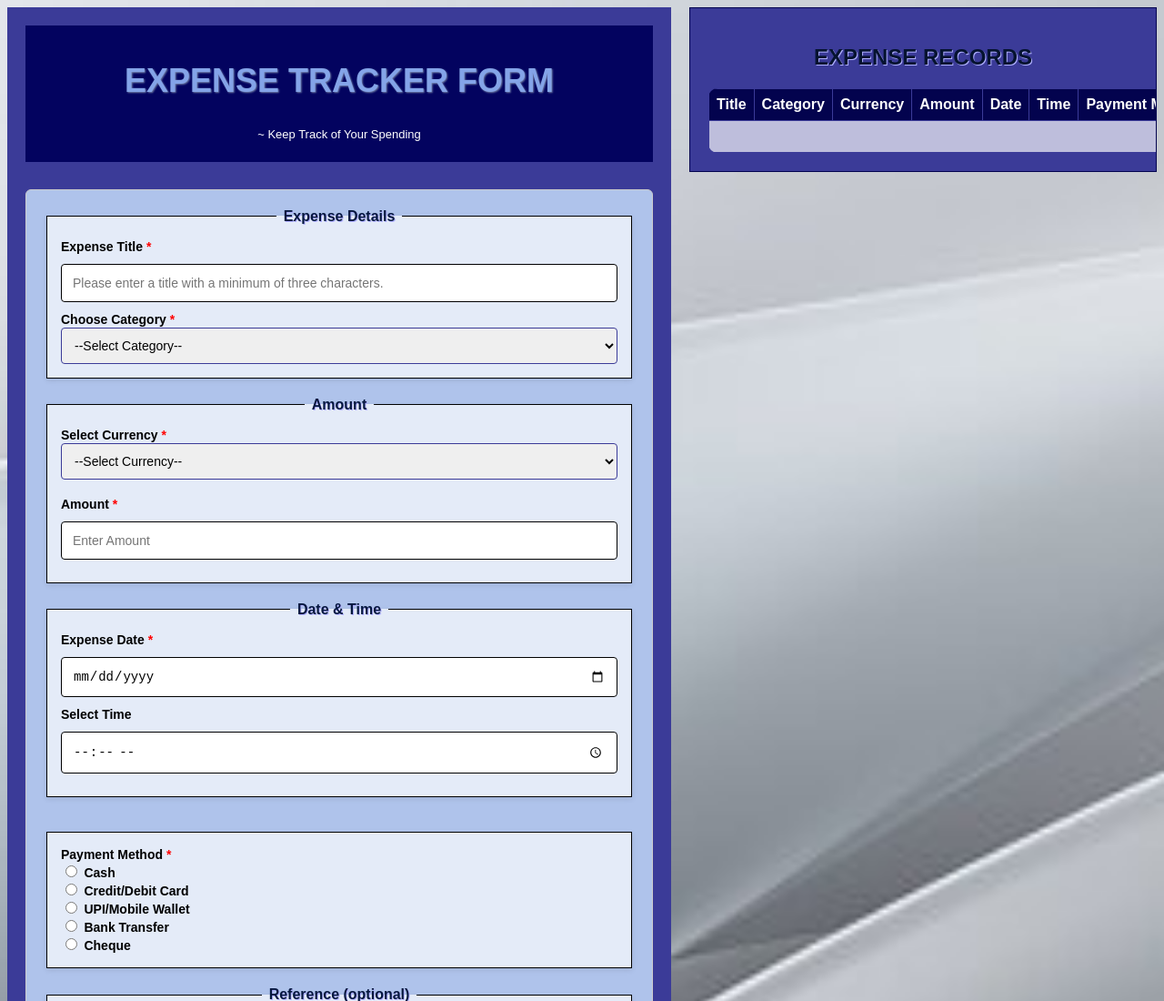
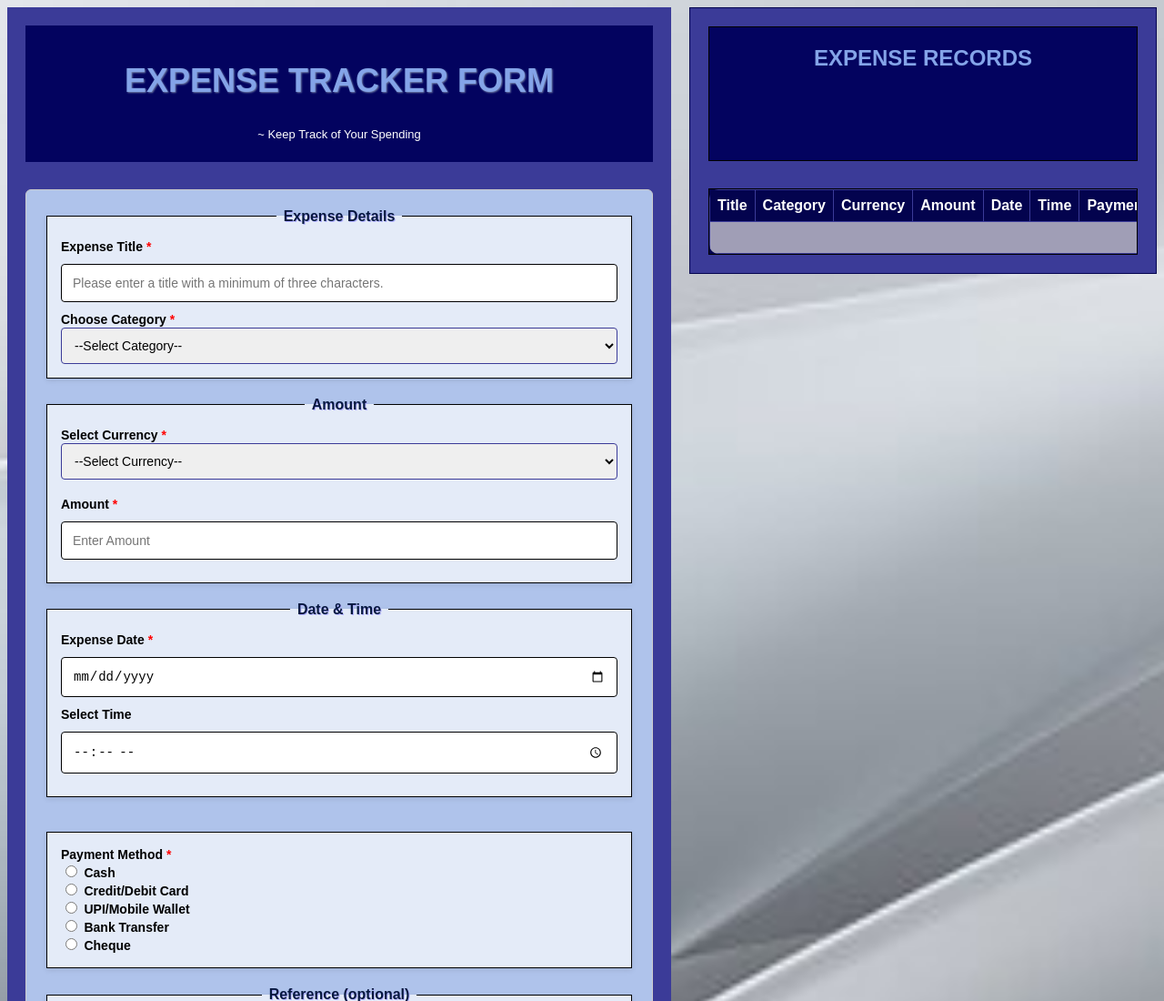
Before and after one commit to Swetalana09/Expense-Tracker-Form, a plain HTML site: page index.html in a window 1280 px wide. Shown: the top 1100 px of the page at 91% size. Drawn offline with Linux system fonts and the light colour scheme.

Commit message:
fix: align table header layout

```diff
--- a/css/style.css
+++ b/css/style.css
@@ -224,19 +224,18 @@ table{
 }
 
 .table-box h2{
-    color:#051330;
+    color:#84a4e8;
     font-size:24px;
     text-align: center;
     margin-bottom: 20px;
     font-weight: bold;
-    text-shadow: 1px 1px #b0b0ff;
 }
 
 th,td{
     border: 1px solid #3b3b98;
     padding: 8px;
     text-align: center;
-    background-color: #ffffffaa;
+    background-color: #eae7e7ad;
 }
 
 th{
@@ -245,7 +244,7 @@ th{
 }
 
 .editing{
-    background-color: #e6f4ea;
+    background-color: #aef3c4;
     transition: 0.3s;
 }
 
@@ -354,3 +353,32 @@ table td button.del-btn{
     table-layout: fixed;
     overflow: hidden;
 } */
+
+.table-box{
+    flex-direction: column;
+    flex:1;
+    display:flex;
+    min-width:0;
+    width:100%;
+}
+
+.table-main{
+    margin-top:30px;
+    width:100%;
+    min-width:100%;
+    overflow-x:auto;
+    overflow-y:hidden;
+    border:1px solid black;
+    background: #03034f;
+
+}
+
+.table-heading{
+    text-align:center;
+    border-radius: 0px;
+    border:1px solid black;
+    width:100%;
+    font-size:24px;
+    background-color: rgb(3, 3, 95);
+    height:148px;
+}
```
Also changed, not shown: index.html (+1 -1 lines).
